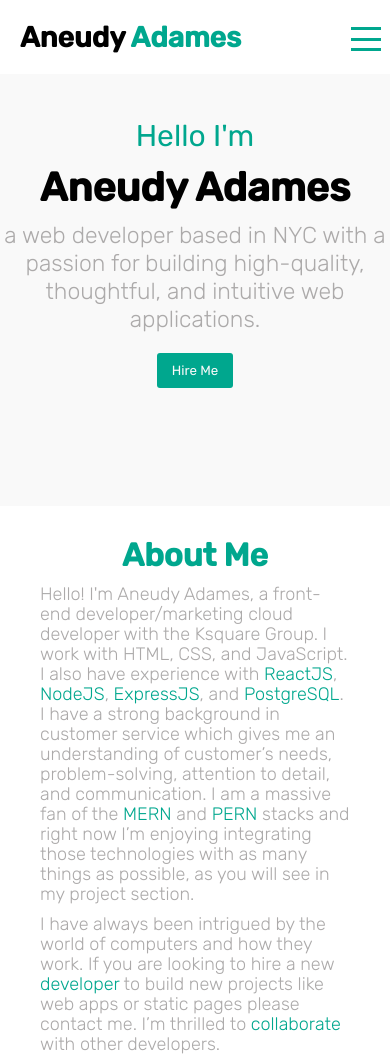
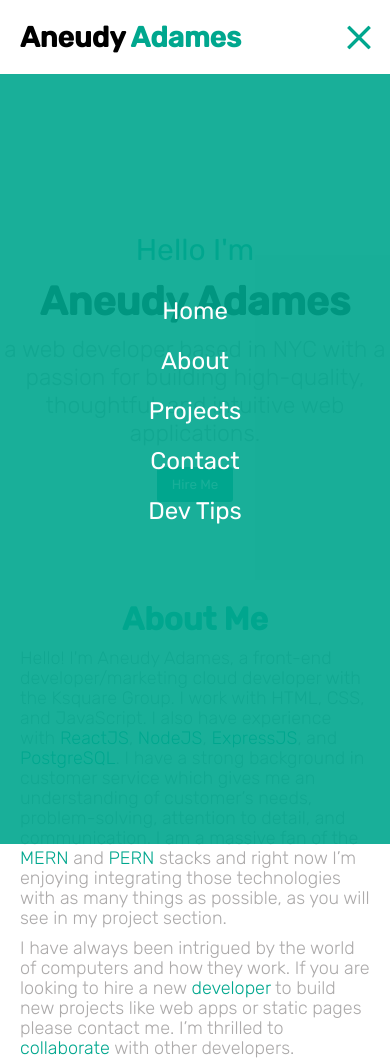
Before and after one commit to aneudya4/personal-page, a Gatsby site: page / in a window 390 px wide. Shown: the top 1062 px of the page. Built offline with nearby package versions, Linux system fonts and the light colour scheme; Gatsby itself is replaced by a stand-in of ours.

Commit message:
finish mobile nav with overlay

```diff
--- a/package.json
+++ b/package.json
@@ -20,7 +20,8 @@
     "react": "^17.0.1",
     "react-dom": "^17.0.1",
     "react-helmet": "^6.1.0",
-    "react-reveal": "^1.2.2"
+    "react-reveal": "^1.2.2",
+    "react-scroll": "^1.8.2"
   },
   "devDependencies": {
     "prettier": "2.2.1"
--- a/src/components/MobileMenu.js
+++ b/src/components/MobileMenu.js
@@ -1,8 +1,8 @@
 import React, { useState, useLayoutEffect } from 'react';
-import Fade from 'react-reveal/Fade';
+import NavItems from './NavItems';
+const MobileMenu = () => {
+    const [isActive, setIsActive] = useState(true);
 
-const MobileMenu = () => {
-    const [isActive, setIsActive] = useState(false);
     useLayoutEffect(() => {
         if (isActive) {
             document.querySelector('body').style.overflow = ' hidden';
@@ -19,13 +19,11 @@ const MobileMenu = () => {
                 id="menu"
             />
 
-            <div className="overlay">
-                <ul className="overlay__navigation__items">
-                    <li>Home</li>
-                    <li>About</li>
-                    <li>Projects</li>
-                    <li>Dev Tips</li>
-                </ul>
+            <div className="mobile__nav__overlay">
+                {/* <h1>
+                    Aneudy <span>Adames</span>
+                </h1> */}
+                <NavItems setIsActive={setIsActive} />
             </div>
         </div>
     );
--- /dev/null
+++ b/src/components/NavItems.js
@@ -0,0 +1,41 @@
+import React from 'react';
+import { Link } from 'react-scroll';
+
+const NavItems = ({ setIsActive }) => {
+    const navSections = ['Home', 'about', 'projects', 'contact'];
+
+    const handleOnClick = () => {
+        if (setIsActive) {
+            setIsActive(false);
+        }
+
+        return;
+    };
+
+    return (
+        <ul className="navigation__items">
+            {navSections.map(section => {
+                return (
+                    <li>
+                        <Link
+                            activeClass="active"
+                            onClick={handleOnClick}
+                            to={section}
+                            spy={true}
+                            smooth={true}
+                            duration={300}
+                            offset={-45}
+                        >
+                            {section}
+                        </Link>
+                    </li>
+                );
+            })}
+            <li>
+                <a>Dev Tips</a>
+            </li>
+        </ul>
+    );
+};
+
+export default NavItems;
--- a/src/components/Navigation.js
+++ b/src/components/Navigation.js
@@ -1,4 +1,5 @@
 import React, { useEffect, useState } from 'react';
+import NavItems from './NavItems';
 import MobileMenu from './MobileMenu';
 
 export default function Navigation() {
@@ -8,14 +9,9 @@ export default function Navigation() {
                 <h1>
                     Aneudy <span>Adames</span>
                 </h1>
-                <MobileMenu />
-                <ul className="navigation__items">
-                    <li>Home</li>
-                    <li>About</li>
-                    <li>Projects</li>
-                    <li>Dev Tips</li>
-                </ul>
+                <NavItems />
             </nav>
+            <MobileMenu />
         </>
     );
 }
--- a/src/components/layout.css
+++ b/src/components/layout.css
@@ -39,10 +39,7 @@ img {
 /* HEADER */
 
 header {
-    position: absolute;
-    width: 100%;
-    padding: 2rem;
-    z-index: 10;
+    display: flex;
 }
 
 /* NAVIGATION */
@@ -51,30 +48,139 @@ header {
     width: 100%;
     top: 0;
     left: 0;
-    /* align-items: center; */
-    position: fixed;
     font-size: 1.9rem;
     padding: 2rem;
+    display: flex;
+    justify-content: space-between;
+    z-index: 100;
 }
 
 .navigation h1 {
+    width: 100%;
     text-align: left;
-    /* margin-bottom: 1rem; */
 }
 
 .navigation h1 span {
     color: #00a78e;
+    text-align: left;
 }
 
-.navigation__items {
+.navigation .navigation__items {
     display: none;
-    /* display: flex; */
-    justify-content: space-around;
-    color: black;
+}
+
+/* mobile menu  */
+
+#menu {
+    background-color: transparent;
+    background-image: linear-gradient(to right, #00a78e, #00a78e);
+    background-position: center;
+    background-repeat: repeat-x;
+    background-size: 100% 3px;
+    border: 0;
+    color: transparent;
+    cursor: pointer;
+    font-size: 0;
+    height: 24px;
+    padding: 0;
+    position: fixed;
+    transition: transform 0.2s;
+    width: 30px;
+    z-index: 1300;
+    top: 24px;
+    right: 16px;
+}
+
+#menu::before,
+#menu::after {
+    background: #00a78e;
+    content: '';
+    display: block;
+    height: 3px;
+    position: absolute;
+    width: 100%;
+}
+
+#menu::before {
+    top: 0;
+}
+
+#menu::after {
+    bottom: 0;
+}
+
+#menu.open {
+    transform: rotate(360deg);
+    background: none;
+}
+#menu.open::after,
+#menu.open::before {
+    background-image: linear-gradient(to right, #00a78e, #00a78e);
+}
+
+#menu.open::before {
+    top: auto;
+    transform: rotate(-45deg);
+}
+
+#menu.open::after {
+    bottom: auto;
+    transform: rotate(45deg);
+}
+
+.mobile__nav {
+    background: Red;
+}
+
+.mobile__nav__overlay {
+    z-index: 2;
+    top: 0;
+    left: -1500px;
+    height: 100vh;
+    width: 100%;
+    background: #00a78e;
+    background: rgba(0, 167, 142, 0.9);
+    position: absolute;
+    transition: left ease 0.5s;
+}
+
+.open + .mobile__nav__overlay {
+    left: 0px;
+}
+
+.mobile__nav__overlay .navigation__items {
+    display: flex;
+    flex-direction: column;
+    align-items: center;
+    justify-content: center;
+    height: 100%;
 }
 
 .navigation__items li {
-    z-index: 1;
+    font-size: 2.4rem;
+    margin-bottom: 2rem;
+    color: white;
+    cursor: pointer;
+    text-transform: capitalize;
+}
+
+.navigation__items li a {
+    color: white;
+}
+
+.navigation__items li a::after {
+    content: '';
+    visibility: hidden;
+    width: 0px;
+    height: 2px;
+    background: white;
+    transition: width 0.3s;
+    display: block;
+}
+
+.navigation__items li a:hover::after {
+    width: 100%;
+    visibility: visible;
 }
 
 /*  NAVIGATION   */
@@ -110,9 +216,11 @@ header {
 .banner__info {
     display: flex;
     flex-direction: column;
+    /* align-items: center; */
+    margin-top: 4rem;
     justify-content: center;
     height: 100%;
-    /* width: 75%; */
+    /* width: 100%; */
     max-width: 1400px;
     /* margin: 0 auto; */
 }
@@ -157,7 +265,7 @@ header {
 /* ABOUT ME  */
 .about {
     background-color: white;
-    padding: 2rem;
+    padding: 2rem 0;
 }
 
 .about__container {
@@ -187,7 +295,7 @@ header {
     color: #00a78e;
     font-size: 3.2rem;
     text-align: center;
-    margin-top: 1rem;
+    /* margin-top: 1rem; */
 }
 
 .about__info p {
@@ -212,11 +320,12 @@ header {
 
 .projects {
     text-align: center;
+    /* padding: 1rem; */
 }
 
 .projects h2 {
     font-size: 3.2rem;
-    /* padding: 5.5rem 0 0rem 0; */
+    padding: 2rem 0;
     color: #00a78e;
 }
 
@@ -467,22 +576,27 @@ footer h3 {
 
 /* MEDIA QUERIES  */
 
-@media all and (min-width: 800px) {
+@media all and (min-width: 910px) {
     body {
         overflow: auto !important;
     }
-    .overlay {
-        display: none;
-    }
+
     header {
         padding: 2rem 5rem;
+    }
+
+    header {
+        position: absolute;
+        width: 100%;
+        /* padding: 2rem; */
+        z-index: 10;
     }
     #menu {
         display: none;
     }
 
     .navigation {
-        position: static;
+        /* position: static; */
         background: none;
         display: flex;
         max-width: 2400px;
@@ -490,14 +604,21 @@ footer h3 {
         margin: 0 auto;
     }
 
-    .navigation__items {
+    .navigation .navigation__items {
+        display: flex;
         margin-left: auto;
-        display: flex;
         color: #f9f9f9;
+        justify-content: space-around;
     }
 
     .navigation__items li {
+        font-size: 1.9rem;
+        white-space: nowrap;
         margin-left: 3rem;
+    }
+
+    .mobile__nav__overlay {
+        display: none;
     }
 
     .banner__right {
@@ -515,11 +636,20 @@ footer h3 {
         max-width: 50%;
         margin-right: -30rem;
     }
+
+    .banner__img-container img {
+        max-width: 90%;
+    }
     .banner__left {
         flex-basis: 43%;
         padding-left: 2.5rem;
         text-align: left;
         max-width: 43%;
+    }
+
+    .banner__info {
+        margin-top: 0;
+        /* margin-left: 10rem; */
     }
 
     .banner__btn {
@@ -562,9 +692,7 @@ footer h3 {
     .contact__form form {
         width: 400px;
     }
-}
 
-@media all and (min-width: 900px) {
     .projects__item:nth-child(odd) > .projects__img {
         order: 2;
     }
@@ -613,87 +741,3 @@ footer h3 {
         max-width: 100%;
     }
 }
-
-/* mobile menu  */
-
-#menu {
-    z-index: 11;
-    background-color: transparent;
-    background-image: linear-gradient(to right, #00a78e, #00a78e);
-    background-position: center;
-    background-repeat: repeat-x;
-    background-size: 100% 3px;
-    border: 0;
-    color: transparent;
-    cursor: pointer;
-    font-size: 0;
-    height: 24px;
-    padding: 0;
-    position: fixed;
-    transition: transform 0.2s;
-    width: 30px;
-    top: 27px;
-    left: 90%;
-}
-
-#menu::before,
-#menu::after {
-    background: #00a78e;
-    content: '';
-    display: block;
-    height: 3px;
-    position: absolute;
-    width: 100%;
-}
-
-#menu::before {
-    top: 0;
-}
-
-#menu::after {
-    bottom: 0;
-}
-
-#menu.open {
-    transform: rotate(360deg);
-    background: none;
-}
-#menu.open::after,
-#menu.open::before {
-    background-image: linear-gradient(to right, white, white);
-}
-
-#menu.open::before {
-    top: auto;
-    transform: rotate(-45deg);
-}
-
-#menu.open::after {
-    bottom: auto;
-    transform: rotate(45deg);
-}
-
-.overlay {
-    position: fixed;
-    z-index: 10;
-    top: 0;
-    left: -1500px;
-    height: 100%;
-    width: 100%;
-    background: #00a78e;
-    background: #00a78ea9;
-
-    /* width: 100vw; */
-    overflow: hidden;
-    position: fixed;
-    transition: left ease 0.5s;
-}
-.open + .overlay {
-    left: 0px;
-    color: Red;
-}
-
-.overlay__navigation__items {
-    overflow: hidden;
-    position: fixed;
-}
```
Also changed, not shown: 1 other file.
